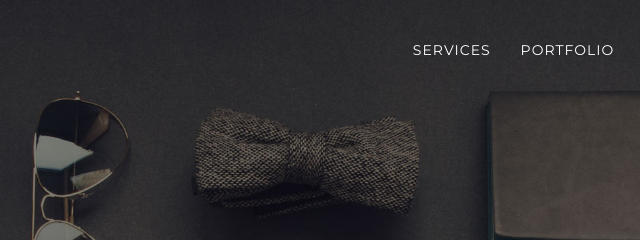
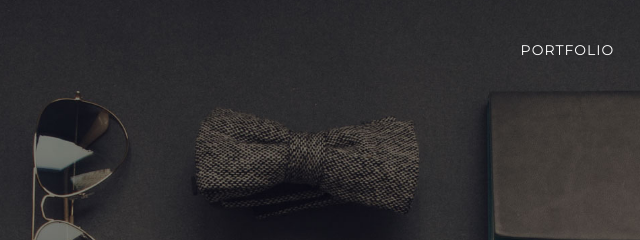
Before and after one commit to georgesadler/georgesadler.github.io, a website: page index.html in a window 1280 px wide. Shown: the top 240 px of the page, 330-970 px from the left. Drawn offline with nearby package versions, Linux system fonts and the light colour scheme; a web font is replaced by a local one.

Commit message:
delete service button

```diff
--- a/index.html
+++ b/index.html
@@ -53,7 +53,7 @@
                         <a href="#page-top"></a>
                     </li>
                     <li>
-                        <a class="page-scroll" href="#services">Services</a>
+
                     </li>
                     <li>
                         <a class="page-scroll" href="#portfolio">Portfolio</a>
```
